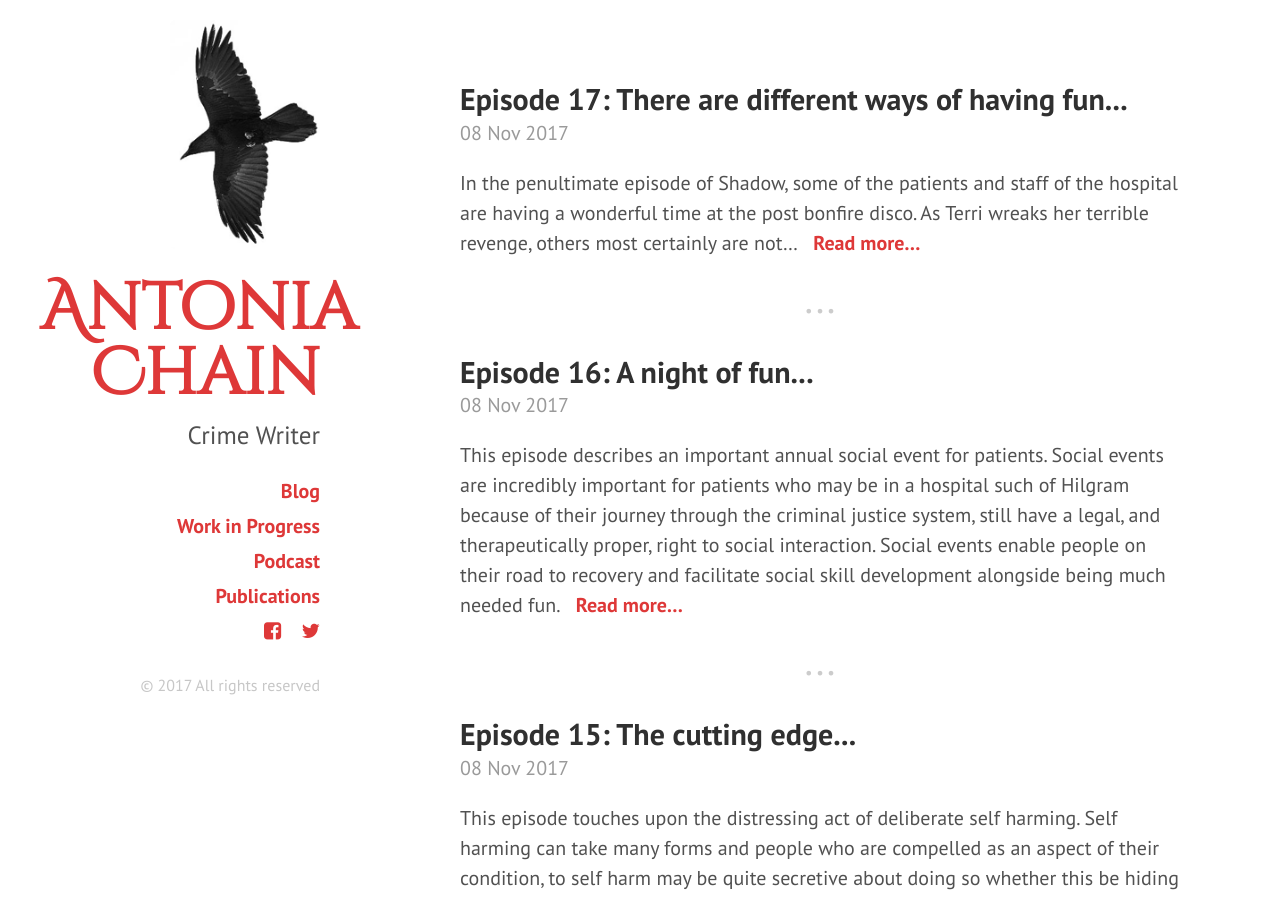
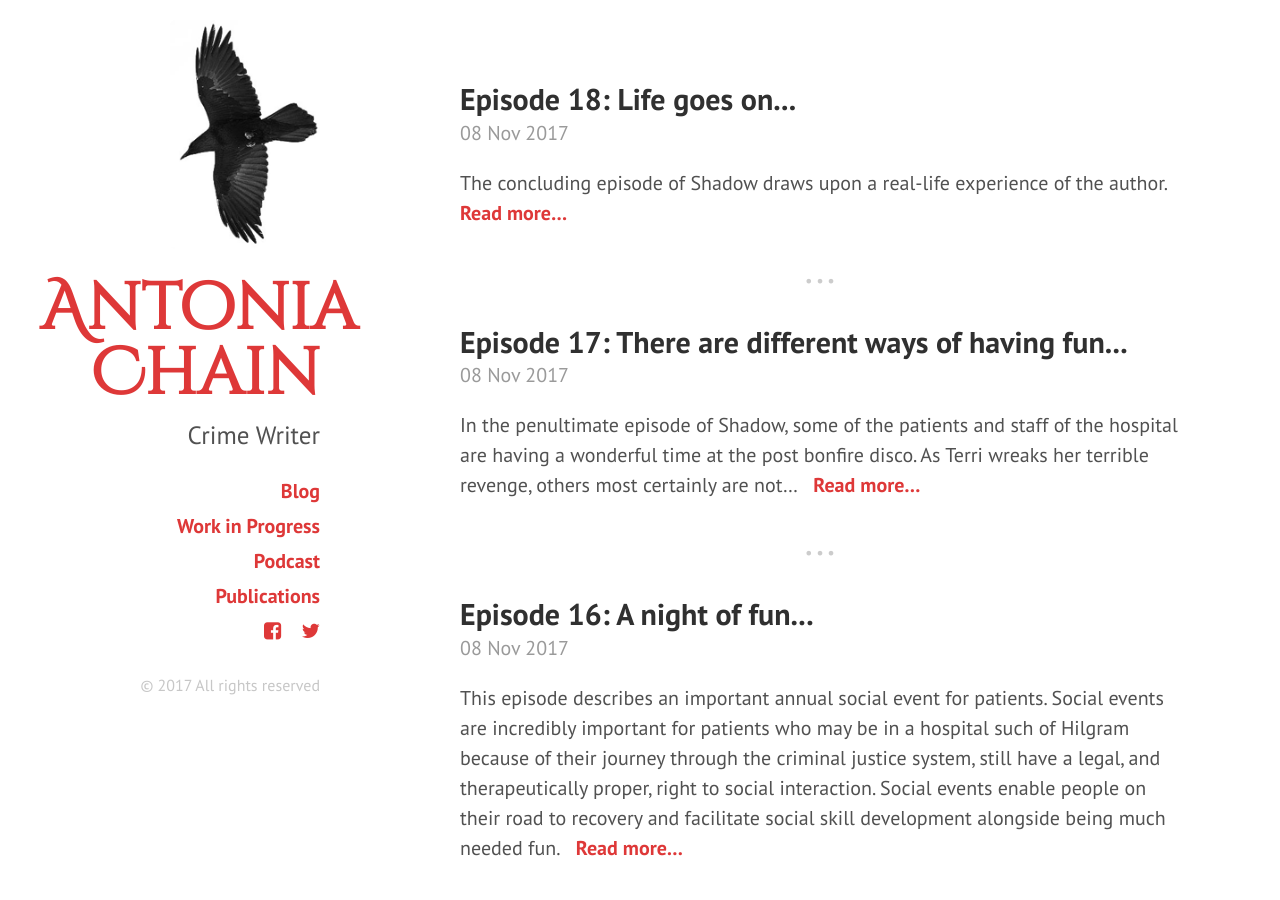
Before and after one commit to meleyal/antonia, a Jekyll site: the page built from podcast.html, in a window 1280 px wide and 900 px high. Built offline with Jekyll 4.4.1, drawn with Linux system fonts in a browser that asks for light colours; nearby versions of some CDN libraries; comment, search, counter and statistics services are not loaded.

Commit message:
Updated Episode 18

```diff
--- a/_podcast/episode-18.markdown
+++ b/_podcast/episode-18.markdown
@@ -1,7 +1,6 @@
 ---
 title: 'Episode 18: Life goes on...'
-date: 2017-11-05 12:02:00 +00:00
-published: false
+date: 2017-11-08 12:02:00 +00:00
 ---
 
 The concluding episode of Shadow draws upon a real-life experience of the author.
@@ -15,3 +14,5 @@ Thanks are due to my sound technicians Bill and Lu who also designed my website.
 My new book, ‘Tribute’, will be available in 2018.
 
 In the mean time, I will be posting new content to my web pages regularly so do stop by my website or Facebook page.
+
+{% include podcast.html episode_id=18 soundcloud_id=352799507 %}
```
